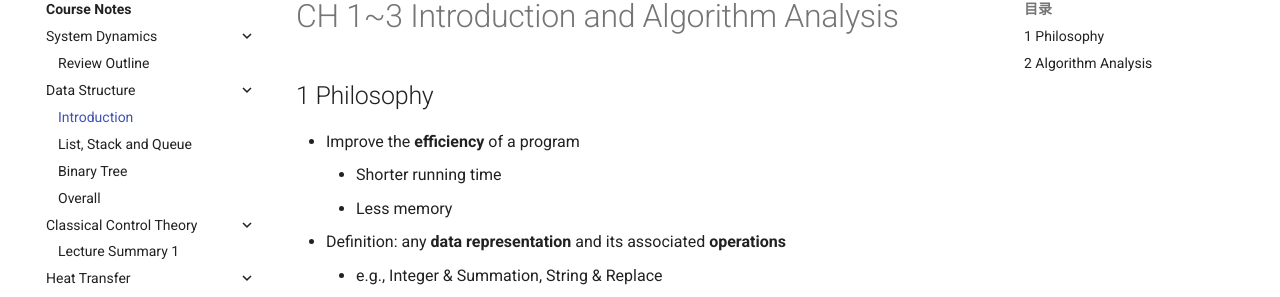
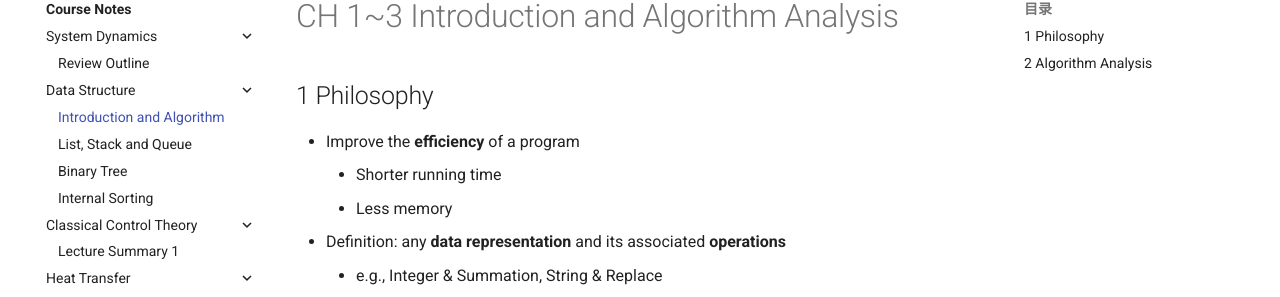
Before and after one commit to GuanQinG-GitHub/XinleiZhang_Website, an MkDocs documentation site: the page built from docs/Course_Notes/Data_Structure/CH_1~3_Introduction_and_Algorithm_Analysis.md, in a window 1280 px wide. Shown: the part 150-447 px from the top of the page. Built offline with MkDocs 1.6.1 and Material for MkDocs 9.7.7, drawn with Linux system fonts in a browser that asks for light colours.

Commit message:
Update mkdocs.yml

```diff
--- a/mkdocs.yml
+++ b/mkdocs.yml
@@ -11,10 +11,10 @@
    - System Dynamics:
      - Review Outline: Course_Notes/System_Dynamics/Review_Outline.md
    - Data Structure:
-     - Introduction: Course_Notes/Data_Structure/CH_1~3_Introduction_and_Algorithm_Analysis.md
+     - Introduction and Algorithm: Course_Notes/Data_Structure/CH_1~3_Introduction_and_Algorithm_Analysis.md
      - List, Stack and Queue: Course_Notes/Data_Structure/CH_4_Lists_Stacks_and_Queues.md
      - Binary Tree: Course_Notes/Data_Structure/CH_5_Binary_Tree.md
-     - Overall: Course_Notes/Data_Structure/CH_7_Internal_Sorting.md
+     - Internal Sorting: Course_Notes/Data_Structure/CH_7_Internal_Sorting.md
    - Classical Control Theory:
      - Lecture Summary 1: Course_Notes/Classical_Control_Theory/Lecture_summary_1.md
    - Heat Transfer:
```
